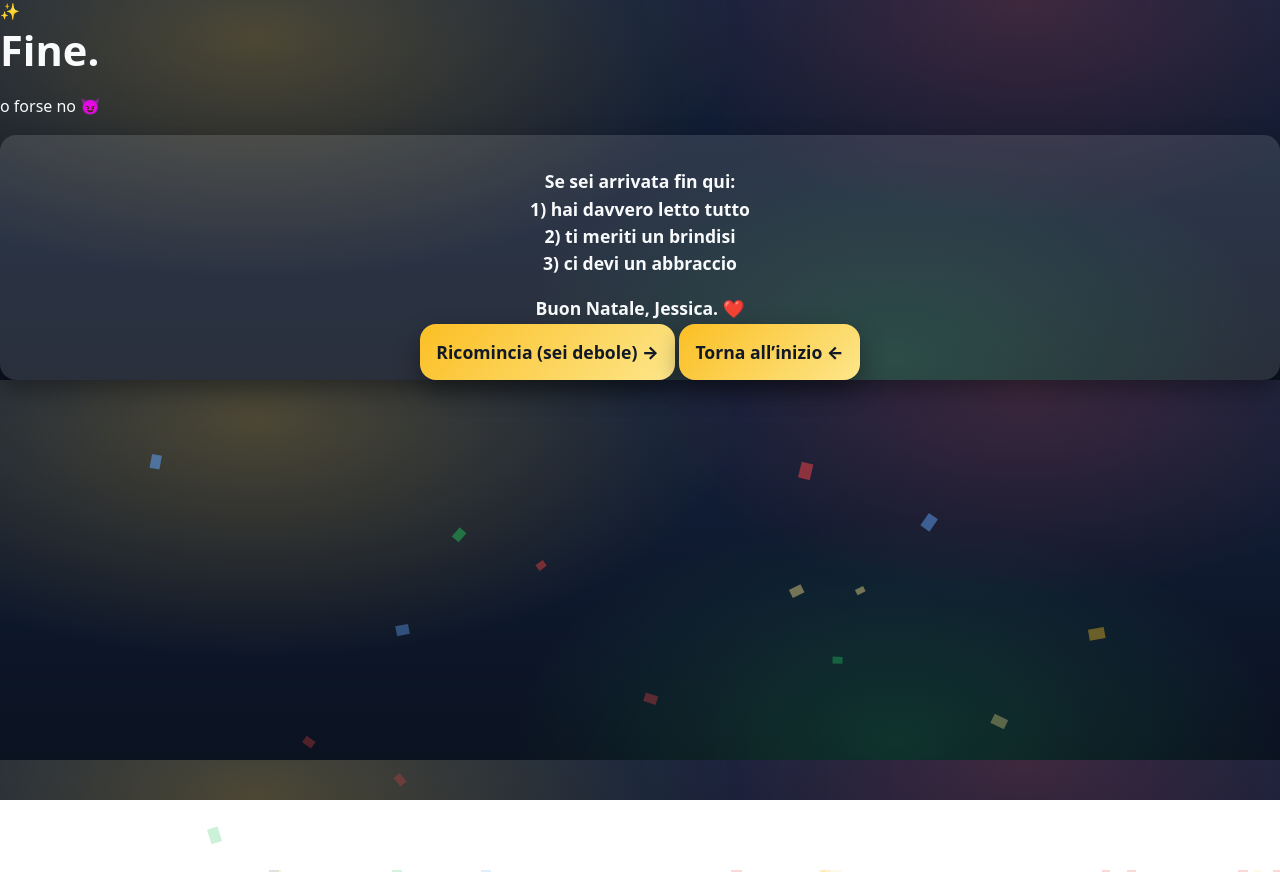
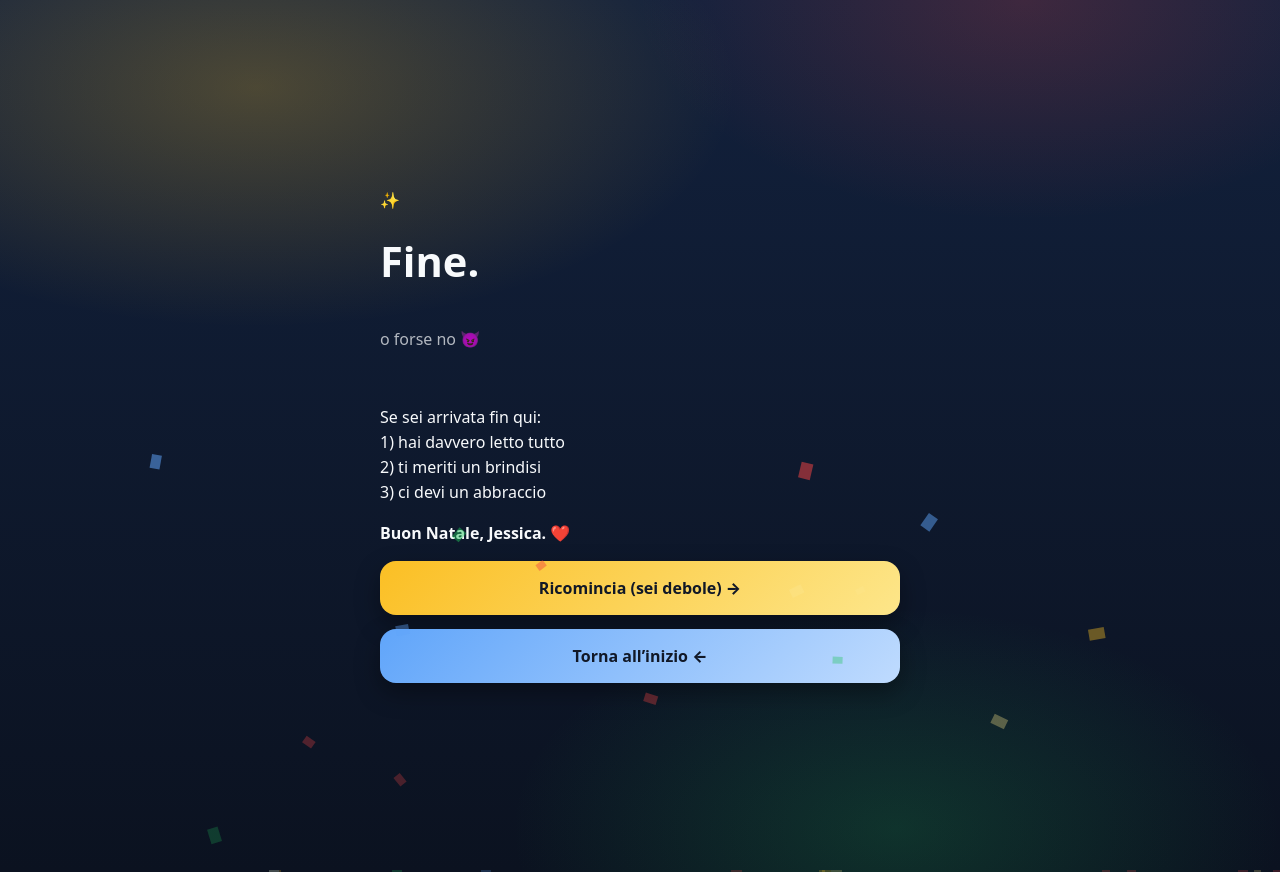
Before and after one commit to abapp93-bot/Auguri-jeeesica, a plain HTML site: page end.html in a window 1280 px wide. Before the commit the page ends 800 px from the top, so only its background shows below. Drawn offline with Linux system fonts and the light colour scheme.

Commit message:
Update end.html

```diff
--- a/end.html
+++ b/end.html
@@ -1,40 +1,33 @@
-<!doctype html>
+<!DOCTYPE html>
 <html lang="it">
 <head>
-  <meta charset="utf-8" />
-  <meta name="viewport" content="width=device-width,initial-scale=1" />
-  <title>✨ Fine?</title>
-  <link rel="stylesheet" href="style.css" />
+  <meta charset="UTF-8" />
+  <meta name="viewport" content="width=device-width, initial-scale=1.0" />
+  <title>✨ Fine</title>
+  <link rel="stylesheet" href="style.css?v=3" />
+  <script src="script.js?v=3" defer></script>
 </head>
 <body>
-  <main class="wrap">
-    <header class="hero">
-      <div class="badge">✨</div>
-      <h1>Fine.</h1>
-      <p class="lead">o forse no 😈</p>
-    </header>
+  <main class="container">
+    <div class="badge">✨</div>
+    <h1>Fine.</h1>
+    <p class="muted">o forse no 😈</p>
 
-    <section class="card">
+    <div class="panel">
       <p>
-        Se sei arrivata fin qui:
-        <br>1) hai davvero letto tutto
-        <br>2) ti meriti un brindisi
-        <br>3) ci devi un abbraccio
+        Se sei arrivata fin qui:<br />
+        1) hai davvero letto tutto<br />
+        2) ti meriti un brindisi<br />
+        3) ci devi un abbraccio
       </p>
 
-      <p class="quote">
-        Buon Natale, Jessica. ❤️
-      </p>
+      <p class="lead"><strong>Buon Natale, Jessica. ❤️</strong></p>
 
-      <div class="actions">
-        <a class="btn primary" href="menu.html">Ricomincia (sei debole) →</a>
-        <a class="btn ghost" href="index.html">Torna all’inizio ←</a>
+      <div class="buttons">
+        <a href="./menu.html" class="btn primary">Ricomincia (sei debole) →</a>
+        <a href="./index.html" class="btn secondary">Torna all’inizio ←</a>
       </div>
-    </section>
-
-    <div id="fx" aria-hidden="true"></div>
+    </div>
   </main>
-
-  <script src="script.js"></script>
 </body>
 </html>
```
